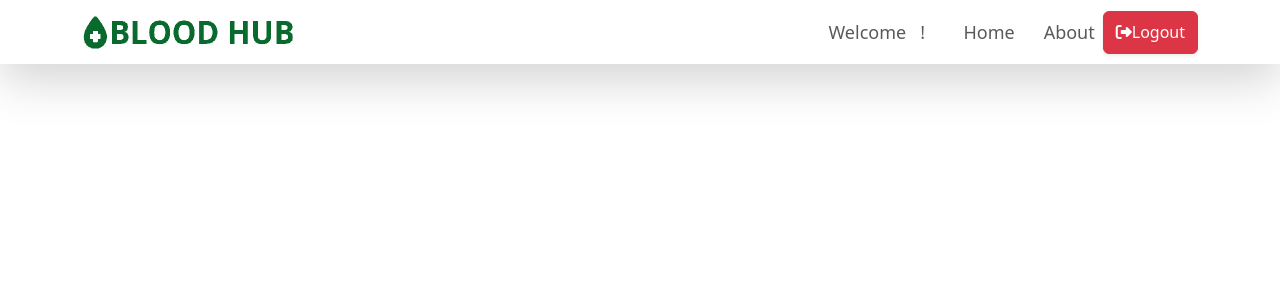
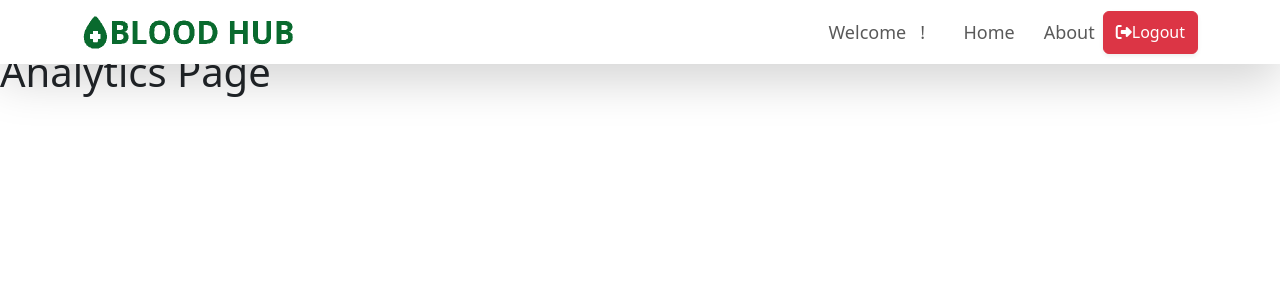
Before and after one commit to Haris-Mohanty/BloodHub, a React (Create React App) app in the folder client/: page /analytics in a window 1280 px wide. Shown: the top 300 px of the page. Built offline with nearby package versions, Linux system fonts and the light colour scheme; no server answers; sample sign-in values are in the browser's storage.

Commit message:
Redirecting to analytics page successfully.

```diff
--- a/client/src/pages/dashboard/Analytics.js
+++ b/client/src/pages/dashboard/Analytics.js
@@ -1,11 +1,12 @@
 import React from "react";
 import Header from "../../components/shared/Layout/Header";
+// import Layout from "../../components/shared/Layout/Layout";
 
 const Analytics = () => {
   return (
     <>
       <Header />
-      <h1>Analytics Page</h1>
+      <h1 className="mt-5">Analytics Page</h1>
     </>
   );
 };
```
